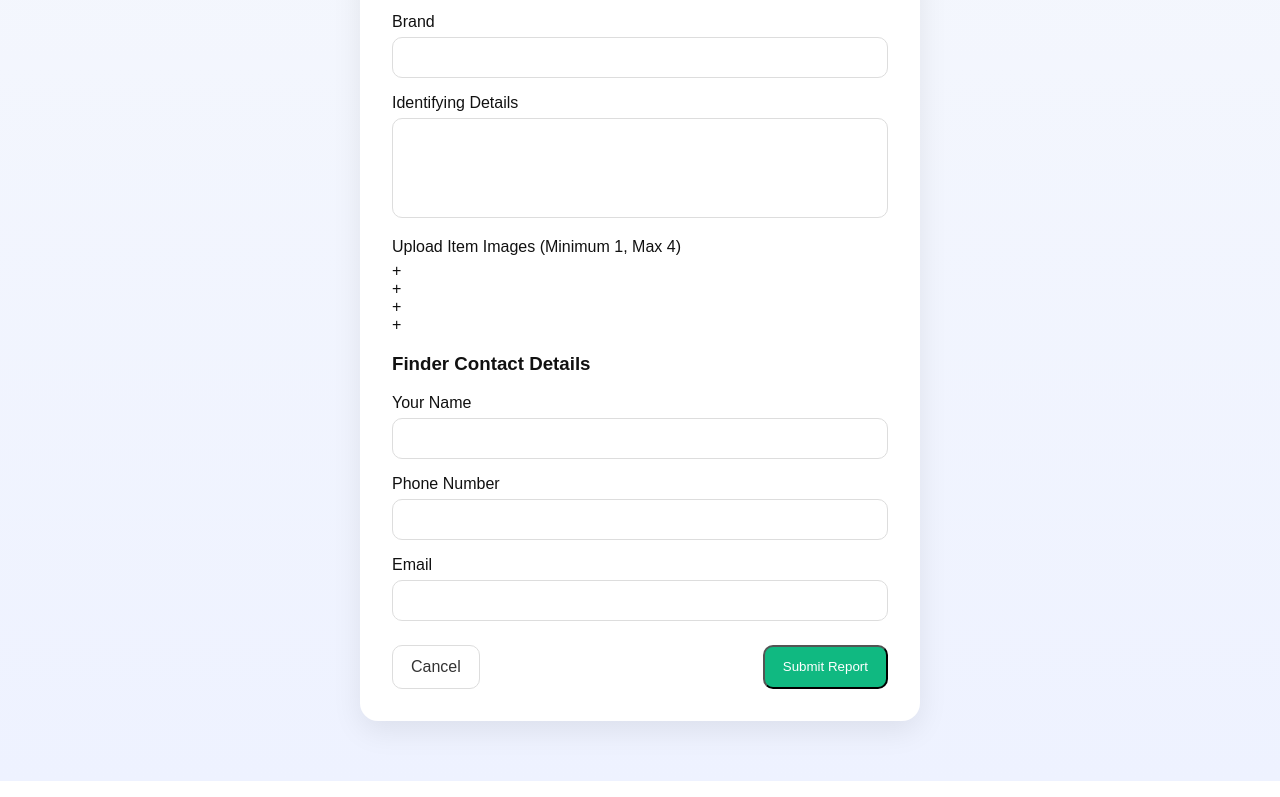
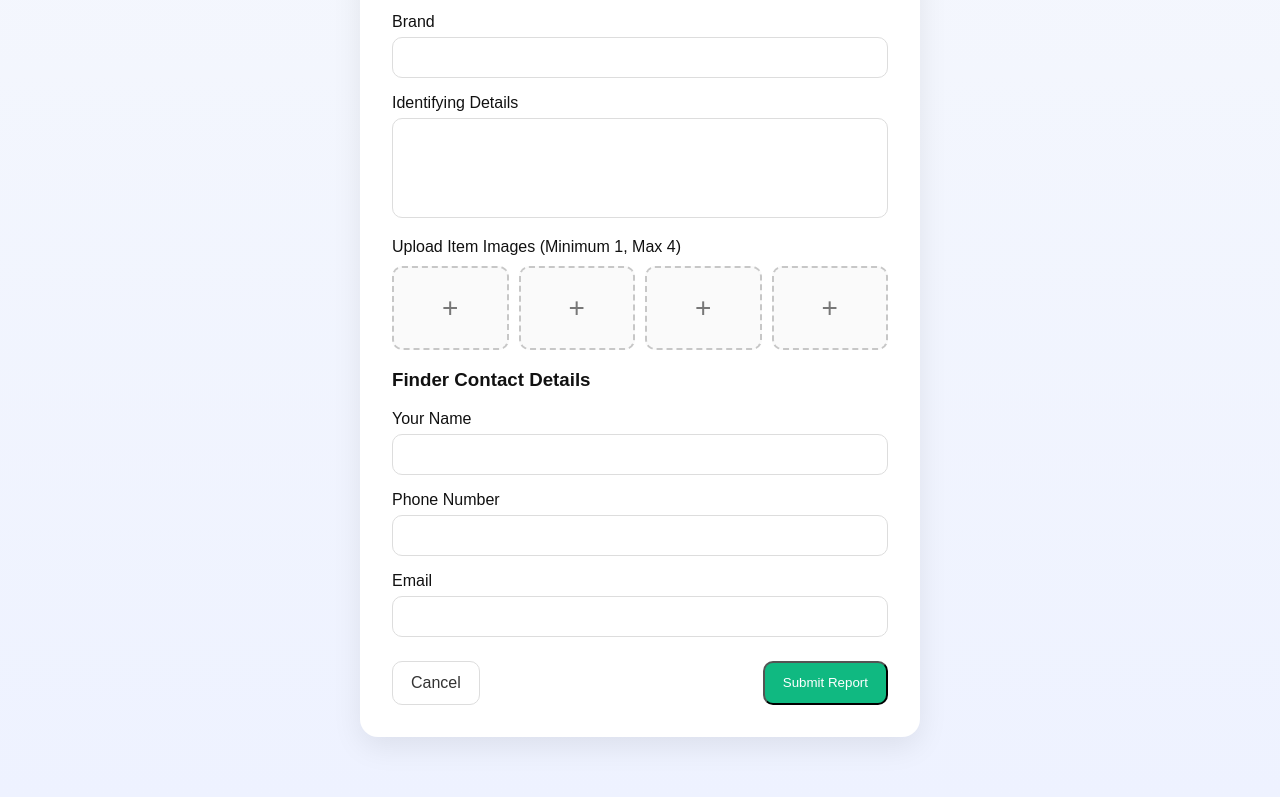
Before and after one commit to Vidhya1101/campustracer, a plain HTML site: page docs/found.html in a window 1280 px wide. Shown: the part 654-1451 px from the top of the page. Drawn offline with Linux system fonts and the light colour scheme; no server answers.

Commit message:
Add image grid and box styles to CSS

```diff
--- a/docs/css/style.css
+++ b/docs/css/style.css
@@ -283,3 +283,33 @@ textarea {
   padding: 20px;
   margin-top: 60px;
 }
+.image-grid {
+  display: grid;
+  grid-template-columns: repeat(4, 1fr);
+  gap: 10px;
+  margin-top: 10px;
+}
+
+.image-box {
+  height: 80px;
+  border: 2px dashed #c7c7c7;
+  border-radius: 10px;
+  display: flex;
+  align-items: center;
+  justify-content: center;
+  font-size: 28px;
+  color: #777;
+  cursor: pointer;
+  background: #fafafa;
+}
+
+.image-box img {
+  width: 100%;
+  height: 100%;
+  object-fit: cover;
+  border-radius: 8px;
+}
+
+.image-box.filled {
+  border: none;
+}
```
